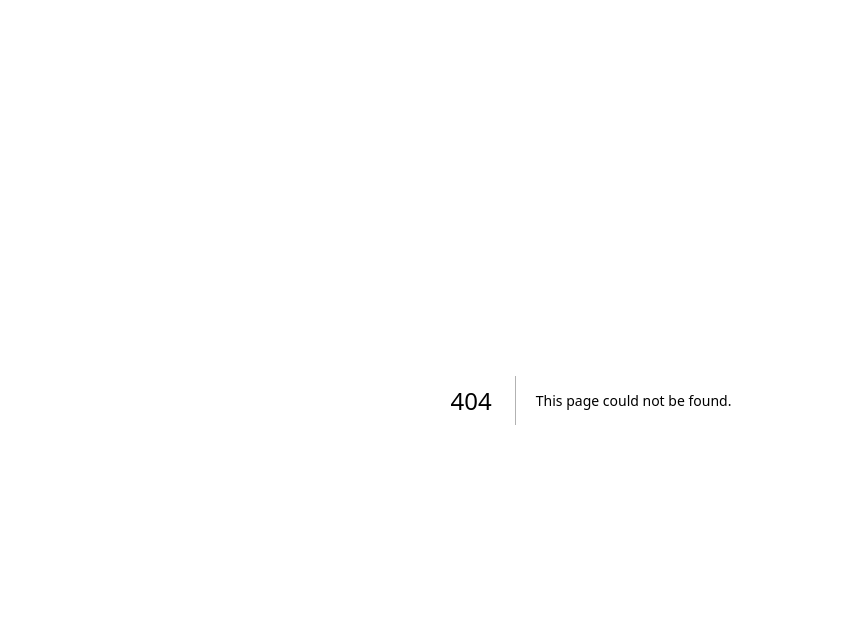
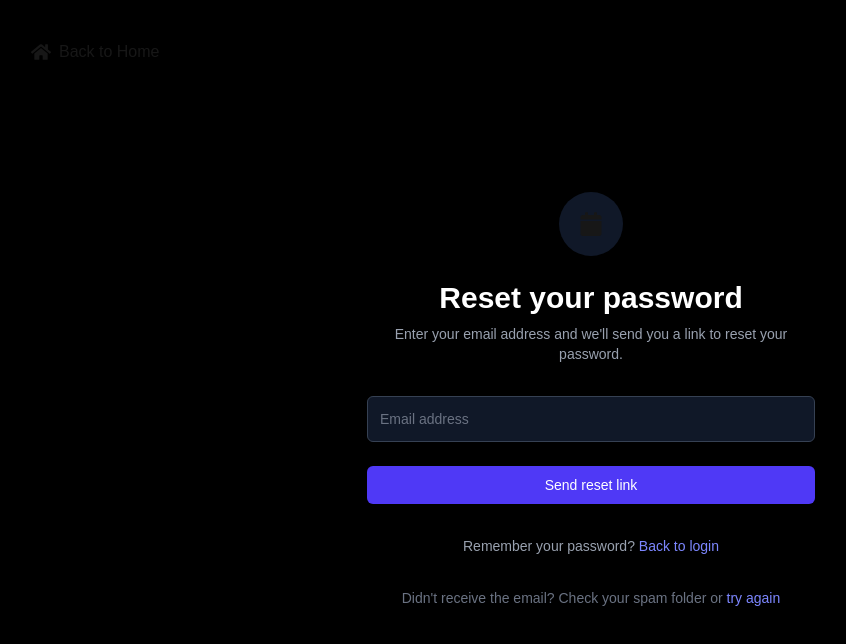
Before and after one commit to rashedulraha/Event-Horizon-EGP-Project, a Next.js app: page /forgotPasswordPage in a window 1280 px wide. Before the commit this address had no page. Shown: the top 644 px of the page, without its empty margins (49-895 px from the left). Built offline with nearby package versions, Linux system fonts and the light colour scheme.

Commit message:
impliment forgot page

```diff
--- a/src/Components/Navbar.tsx
+++ b/src/Components/Navbar.tsx
@@ -10,22 +10,22 @@ const Navbar = () => {
         </div>
         <div className="hidden md:flex items-center gap-6 ">
           <Link
-            href="/"
+            href="/explore"
             className="font-medium text-muted-foreground hover:text-foreground transition-colors text-base">
             Explore
           </Link>
           <Link
-            href="/rooms"
+            href="/about"
             className=" font-medium text-muted-foreground hover:text-foreground transition-colors text-base">
             About
           </Link>
           <Link
-            href="/dashboard/post-room"
+            href="/pricing"
             className="text-base font-medium text-muted-foreground hover:text-foreground transition-colors">
             Pricing
           </Link>
           <Link
-            href="/how-it-works"
+            href="/howItWorks"
             className="text-base font-medium text-muted-foreground hover:text-foreground transition-colors">
             How It Works
           </Link>
--- /dev/null
+++ b/src/app/(auth)/forgotPasswordPage/page.tsx
@@ -0,0 +1,79 @@
+import Link from "next/link";
+import React from "react";
+import { FaHome } from "react-icons/fa";
+import { FaCalendar } from "react-icons/fa6";
+
+const ForgotPasswordPage = () => {
+  return (
+    <div className="min-h-screen bg-black flex items-center justify-center py-12 px-4 sm:px-6 lg:px-8">
+      <div className="absolute top-10 left-5 md:left-20 flex items-center gap-2">
+        <FaHome size={20} /> <Link href={"/"}>Back to Home</Link>
+      </div>
+      <div className="max-w-md w-full space-y-8">
+        {/* Logo and Title */}
+        <div className="text-center">
+          <div className="mx-auto h-16 w-16 flex items-center justify-center rounded-full bg-gray-900 mb-4">
+            <FaCalendar size={24} />
+          </div>
+          <h2 className="mt-6 text-3xl font-extrabold text-white">
+            Reset your password
+          </h2>
+          <p className="mt-2 text-sm text-gray-400">
+            Enter your email address and we&apos;ll send you a link to reset
+            your password.
+          </p>
+        </div>
+
+        {/* Forgot Password Form */}
+        <form className="mt-8 space-y-6">
+          <div>
+            <label htmlFor="email-address" className="sr-only">
+              Email address
+            </label>
+            <input
+              id="email-address"
+              name="email"
+              type="email"
+              autoComplete="email"
+              required
+              className="appearance-none relative block w-full px-3 py-3 border border-gray-700 placeholder-gray-500 text-white bg-gray-900 rounded-md focus:outline-none focus:ring-indigo-500 focus:border-indigo-500 focus:z-10 sm:text-sm"
+              placeholder="Email address"
+            />
+          </div>
+
+          <div>
+            <button
+              type="submit"
+              className="group relative w-full flex justify-center py-2 px-4 border border-transparent text-sm font-medium rounded-md text-white bg-indigo-600 hover:bg-indigo-700 focus:outline-none focus:ring-2 focus:ring-offset-2 focus:ring-offset-gray-900 focus:ring-indigo-500 cursor-pointer">
+              Send reset link
+            </button>
+          </div>
+        </form>
+
+        {/* Back to Login */}
+        <div className="text-center">
+          <p className="text-sm text-gray-400">
+            Remember your password?{" "}
+            <Link
+              href="/login"
+              className="font-medium text-indigo-400 hover:text-indigo-300">
+              Back to login
+            </Link>
+          </p>
+        </div>
+
+        {/* Additional Help */}
+        <div className="mt-6 text-center">
+          <p className="text-sm text-gray-500">
+            Didn&apos;t receive the email? Check your spam folder or{" "}
+            <a href="#" className="text-indigo-400 hover:text-indigo-300">
+              try again
+            </a>
+          </p>
+        </div>
+      </div>
+    </div>
+  );
+};
+
+export default ForgotPasswordPage;
--- a/src/app/(auth)/login/page.tsx
+++ b/src/app/(auth)/login/page.tsx
@@ -75,11 +75,11 @@ const LoginPage = () => {
             </div>
 
             <div className="text-sm">
-              <a
-                href="#"
+              <Link
+                href="/forgotPasswordPage"
                 className="font-medium text-indigo-400 hover:text-indigo-300">
                 Forgot your password?
-              </a>
+              </Link>
             </div>
           </div>
 
--- a/src/app/(auth)/register/page.tsx
+++ b/src/app/(auth)/register/page.tsx
@@ -70,19 +70,6 @@ const RegisterPage = () => {
                 placeholder="Password"
               />
             </div>
-            <div>
-              <label htmlFor="confirm-password" className="sr-only">
-                Confirm Password
-              </label>
-              <input
-                id="confirm-password"
-                name="confirm-password"
-                type="password"
-                autoComplete="new-password"
-                className="appearance-none rounded-none relative block w-full px-3 py-3 border border-gray-700 placeholder-gray-500 text-white bg-gray-900 rounded-b-md focus:outline-none focus:ring-indigo-500 focus:border-indigo-500 focus:z-10 sm:text-sm"
-                placeholder="Confirm Password"
-              />
-            </div>
           </div>
 
           <div className="flex items-center justify-between">
@@ -111,7 +98,7 @@ const RegisterPage = () => {
           <div>
             <button
               type="submit"
-              className="group relative w-full flex justify-center py-2 px-4 border border-transparent text-sm font-medium rounded-md text-white bg-indigo-600 hover:bg-indigo-700 focus:outline-none focus:ring-2 focus:ring-offset-2 focus:ring-offset-gray-900 focus:ring-indigo-500">
+              className="group relative w-full flex justify-center py-2 px-4 border border-transparent text-sm font-medium rounded-sm text-white bg-indigo-600 hover:bg-indigo-700 focus:outline-none focus:ring-2 focus:ring-offset-2 focus:ring-offset-gray-900 focus:ring-indigo-500 cursor-pointer">
               Sign up
             </button>
           </div>
@@ -134,7 +121,7 @@ const RegisterPage = () => {
             <div>
               <a
                 href="#"
-                className="w-full inline-flex justify-center py-2 px-4 border border-gray-700 rounded-md shadow-sm bg-gray-900 text-sm font-medium text-gray-300 hover:bg-gray-800">
+                className="w-full inline-flex justify-center py-2 px-4 border border-gray-700 rounded-sm shadow-sm bg-gray-900 text-sm font-medium text-gray-300 hover:bg-gray-800">
                 <span className="sr-only">Sign up with Facebook</span>
                 <FaFacebook />
               </a>
@@ -143,7 +130,7 @@ const RegisterPage = () => {
             <div>
               <a
                 href="#"
-                className="w-full inline-flex justify-center py-2 px-4 border border-gray-700 rounded-md shadow-sm bg-gray-900 text-sm font-medium text-gray-300 hover:bg-gray-800">
+                className="w-full inline-flex justify-center py-2 px-4 border border-gray-700 rounded-sm shadow-sm bg-gray-900 text-sm font-medium text-gray-300 hover:bg-gray-800">
                 <span className="sr-only">Sign up with Twitter</span>
                 <FaTwitter />
               </a>
@@ -152,7 +139,7 @@ const RegisterPage = () => {
             <div>
               <a
                 href="#"
-                className="w-full inline-flex justify-center py-2 px-4 border border-gray-700 rounded-md shadow-sm bg-gray-900 text-sm font-medium text-gray-300 hover:bg-gray-800">
+                className="w-full inline-flex justify-center py-2 px-4 border border-gray-700 rounded-sm shadow-sm bg-gray-900 text-sm font-medium text-gray-300 hover:bg-gray-800">
                 <span className="sr-only">Sign up with Google</span>
                 <FaGoogle />
               </a>
--- /dev/null
+++ b/src/app/about/page.tsx
@@ -0,0 +1,11 @@
+import React from "react";
+
+const page = () => {
+  return (
+    <div>
+      <h1>about</h1>
+    </div>
+  );
+};
+
+export default page;
--- /dev/null
+++ b/src/app/explore/page.tsx
@@ -0,0 +1,11 @@
+import React from "react";
+
+const Explore = () => {
+  return (
+    <div>
+      <h1>explore</h1>
+    </div>
+  );
+};
+
+export default Explore;
--- /dev/null
+++ b/src/app/howItWorks/page.tsx
@@ -0,0 +1,11 @@
+import React from "react";
+
+const HowItWorks = () => {
+  return (
+    <div>
+      <h1>How it work</h1>
+    </div>
+  );
+};
+
+export default HowItWorks;
--- /dev/null
+++ b/src/app/pricing/page.tsx
@@ -0,0 +1,11 @@
+import React from "react";
+
+const Pricing = () => {
+  return (
+    <div>
+      <h1>Pricing</h1>
+    </div>
+  );
+};
+
+export default Pricing;
```
